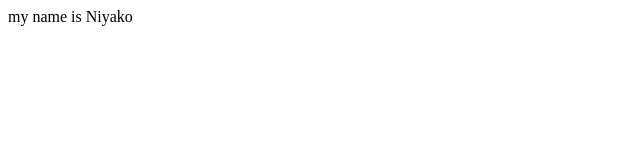
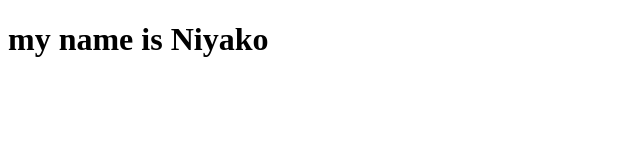
Before and after one commit to NiyakoA/Projects, a plain HTML site: page index.html in a window 1280 px wide. Shown: the whole page, without its empty margins (0-640 px from the left). Drawn offline with Linux system fonts and the light colour scheme.

Commit message:
Update index.html

```diff
--- a/index.html
+++ b/index.html
@@ -4,9 +4,9 @@
     <meta charset="UTF-8">
     <meta http-equiv="X-UA-Compatible" content="IE=edge">
     <meta name="viewport" content="width=device-width, initial-scale=1.0">
-    <title>Document</title>
+    <title>Practice</title>
 </head>
 <body>
-    my name is Niyako
+    <h1> my name is Niyako </h1>
 </body>
 </html>
```
